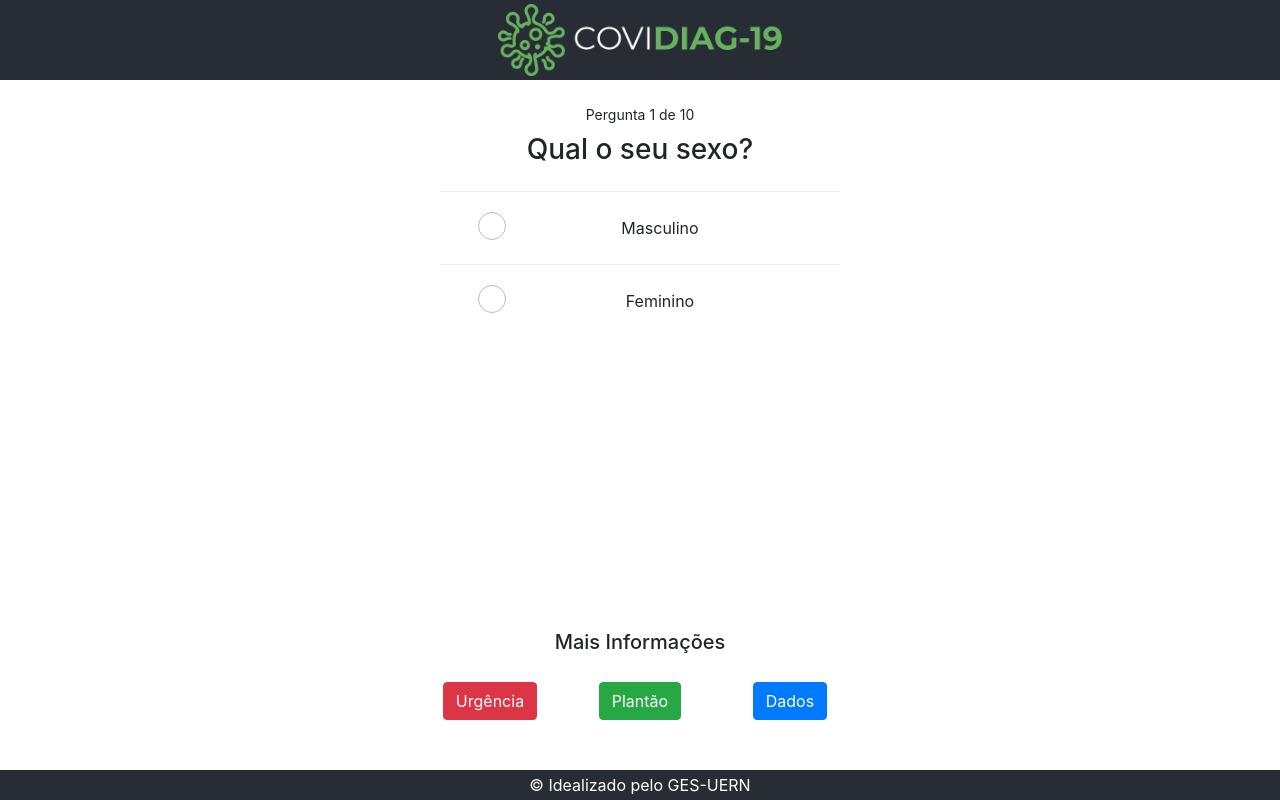
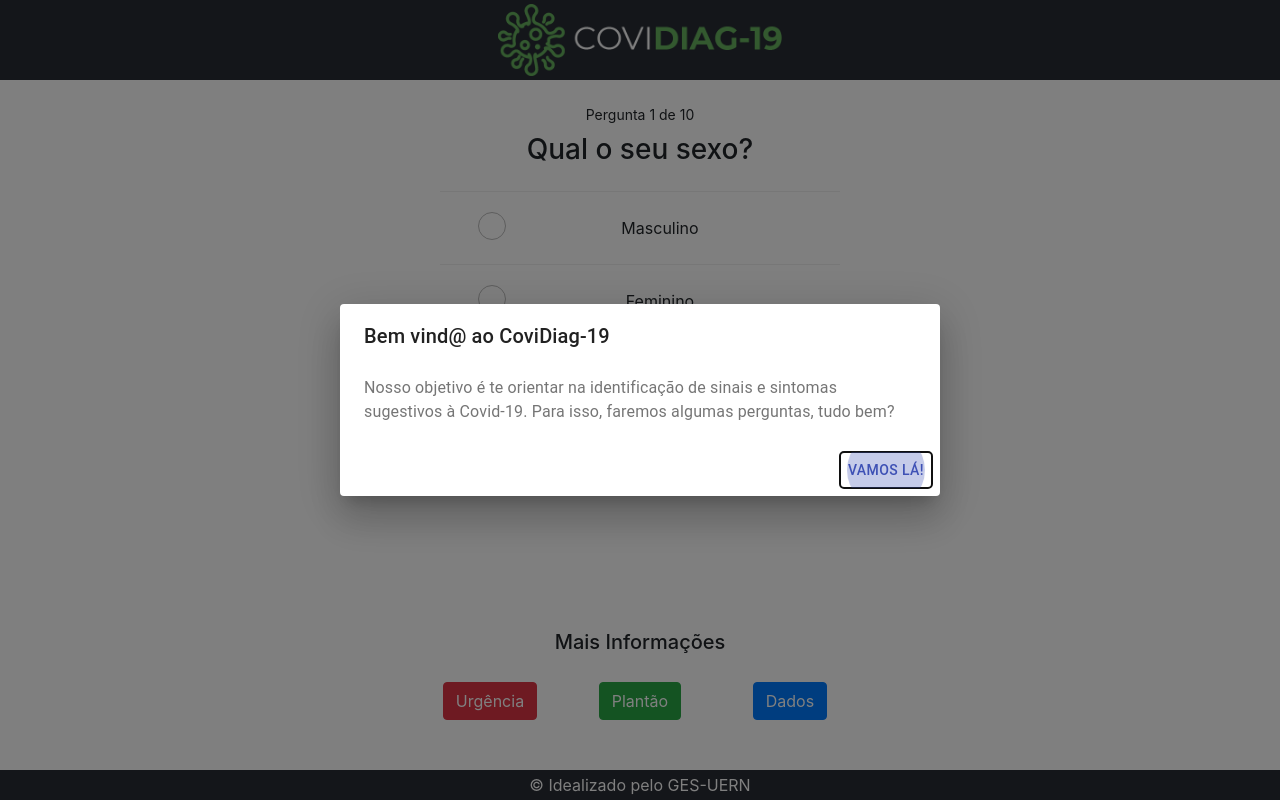
Before and after one commit to kaardeco/coviDiag-19, a React (Create React App) app: page / in a window 1280 px wide. Built offline with nearby package versions, Linux system fonts and the light colour scheme.

Commit message:
add Home Screen

```diff
--- a/src/App.js
+++ b/src/App.js
@@ -114,7 +114,6 @@ class App extends Component {
     }
   }
 
-
   setUserAnswer(answer) {
     //takes a response from the user
     this.setState((state, props) => ({
@@ -184,8 +183,9 @@ class App extends Component {
 
   render() {
     return (
+
       <div className="App">
-
+        <HomeScreen/>
         <div className="Container">
           <div className="App-header row">
             <div className="col-12">
--- a/src/Components/Questions/HomeScreen.js
+++ b/src/Components/Questions/HomeScreen.js
@@ -28,7 +28,7 @@ export default function HomeScreen(){
             <DialogTitle id="alert-dialog-title">{"Bem vind@ ao CoviDiag-19"}</DialogTitle>
             <DialogContent>
             <DialogContentText id="alert-dialog-description">
-                Nosso objetivo é te orientar  na identificação de sinais e sintomas sugestivo à Covid-19. Faremos algumas perguntas, tudo bem?
+                Nosso objetivo é te orientar  na identificação de sinais e sintomas sugestivos à Covid-19. Para isso, faremos algumas perguntas, tudo bem?
             </DialogContentText>
             </DialogContent>
             <DialogActions>
```
